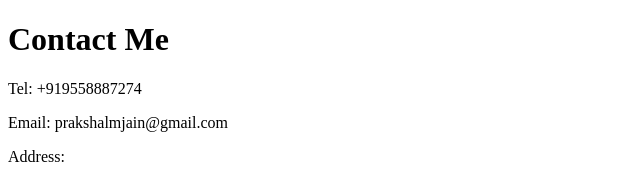
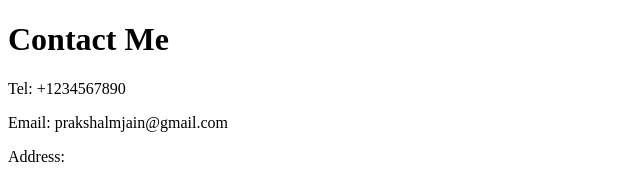
Before and after one commit to PrakshalJain02/html-portfolio, a plain HTML site: page contact.html in a window 1280 px wide. Shown: the top 179 px of the page, 0-640 px from the left. Drawn offline with Linux system fonts and the light colour scheme.

Commit message:
contact.html

```diff
--- a/contact.html
+++ b/contact.html
@@ -8,11 +8,11 @@
 </head>
 <body>
   <h1>Contact Me</h1>
-<p>Tel: +919558887274</p>
+<p>Tel: +1234567890</p>
 <p>Email: prakshalmjain@gmail.com</p>
 <p>Address:</p>
 <p>
-  122 Sunrise Park <br />
+   <br />
   Thaltej <br />
   Ahmedabad,Gujarat <br>
   India <br />
```
